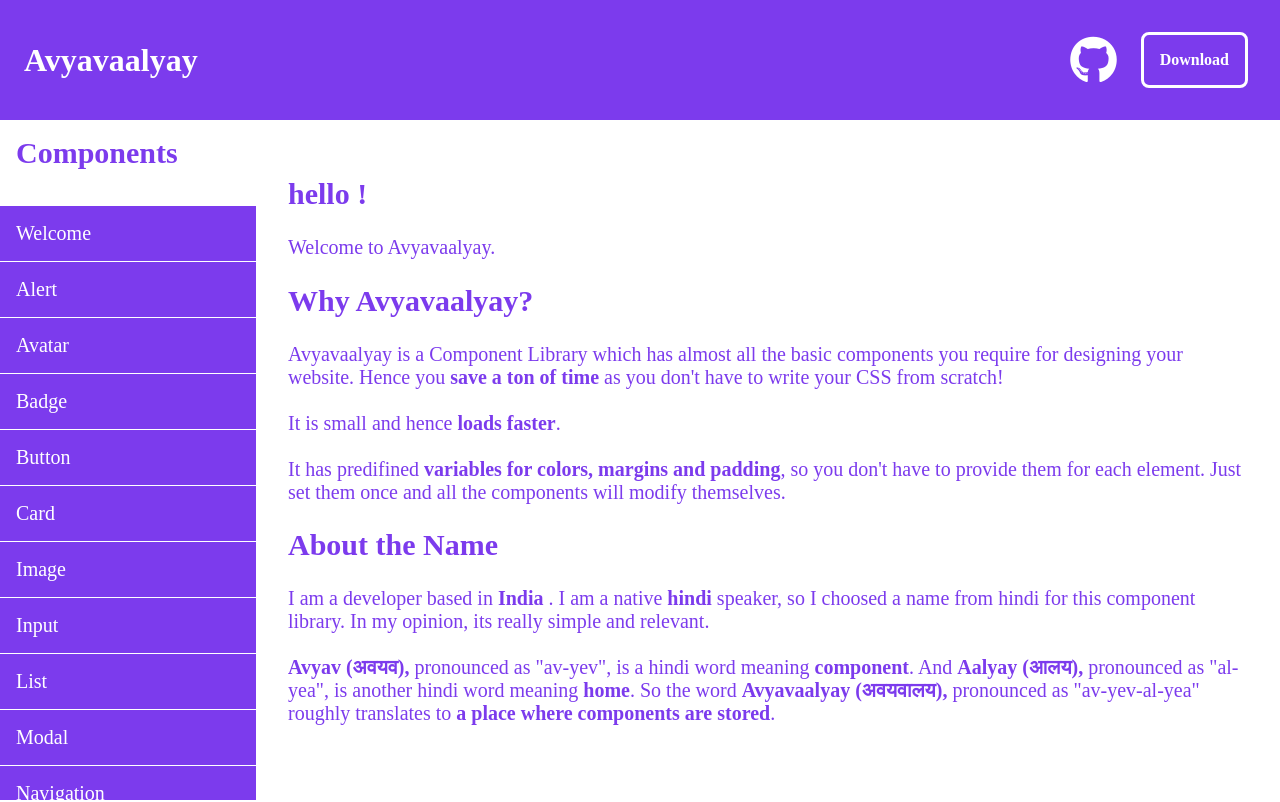
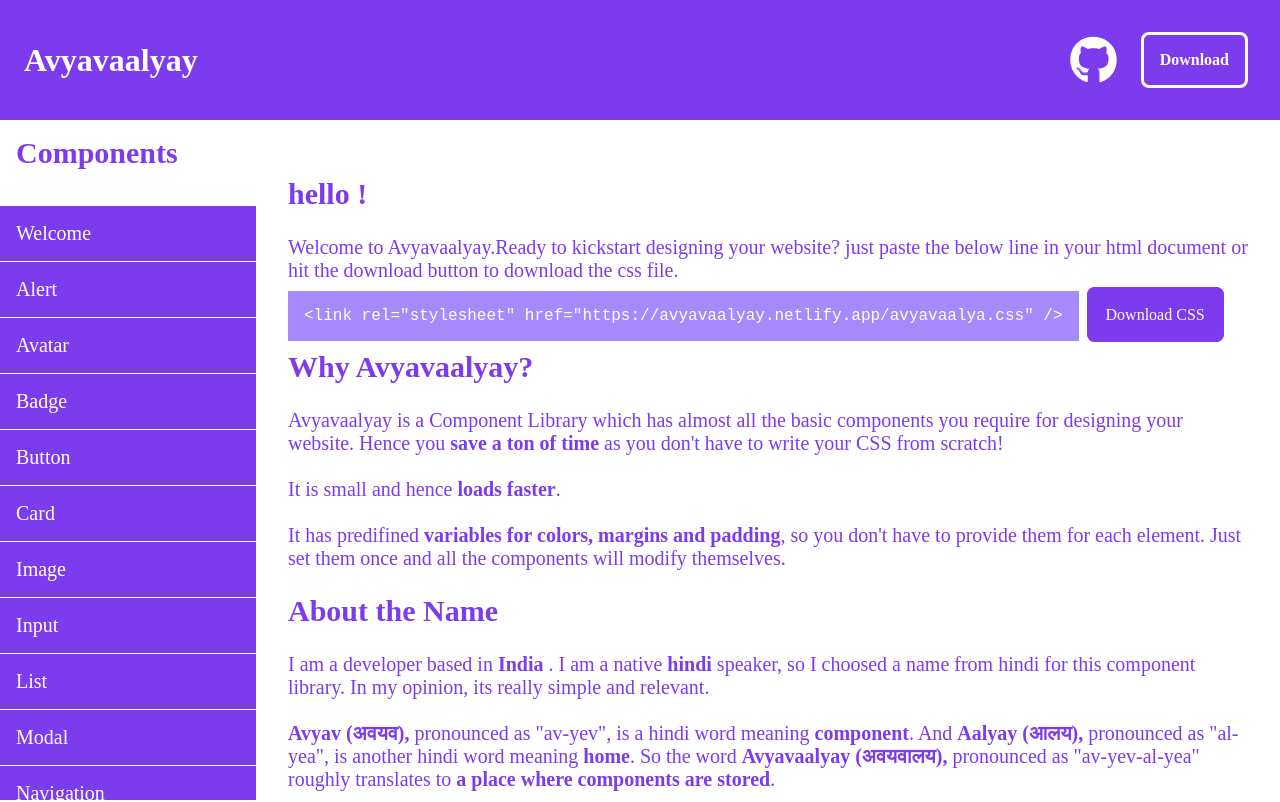
Before and after one commit to vermarishi1203/Avyvaalya, a React (Create React App) app: page / in a window 1280 px wide. Shown: the top 802 px of the page. Built offline with nearby package versions, Linux system fonts and the light colour scheme.

Commit message:
corrected dowload functionality

```diff
--- a/src/App.js
+++ b/src/App.js
@@ -96,7 +96,7 @@ export default function ComponentLibrary() {
           className="fab fa-github"
         ></a>
         <a
-          href="%PUBLIC_URL%/avyavaalya.css"
+          href="https://avyavaalyay.netlify.app/avyavaalya.css"
           download
           className="download button button--primary"
         >
--- a/src/intro.js
+++ b/src/intro.js
@@ -2,13 +2,15 @@ export const Intro = () => {
   return (
     <section className="intro">
       <h2 className="colored-text">hello !</h2>
-      <p className="colored-text">Welcome to Avyavaalyay.</p>
-      {/* Ready to kickstart designing your website? just
+      <p className="colored-text">
+        Welcome to Avyavaalyay.Ready to kickstart designing your website? just
         paste the below line in your html document or hit the download button to
-        download the css file. */}
+        download the css file.
+      </p>
 
-      {/* <code>
-        {"<"}link rel="stylesheet" href="styles.css" /{">"}
+      <code>
+        {"<"}link rel="stylesheet"
+        href="https://avyavaalyay.netlify.app/avyavaalya.css" /{">"}
       </code>
       <a
         href="https://avyavaalyay.netlify.app/avyavaalya.css"
@@ -16,7 +18,7 @@ export const Intro = () => {
         className="button button--primary"
       >
         Download CSS
-      </a> */}
+      </a>
       <h2 className="colored-text">Why Avyavaalyay?</h2>
       <p className="colored-text">
         Avyavaalyay is a Component Library which has almost all the basic
```
